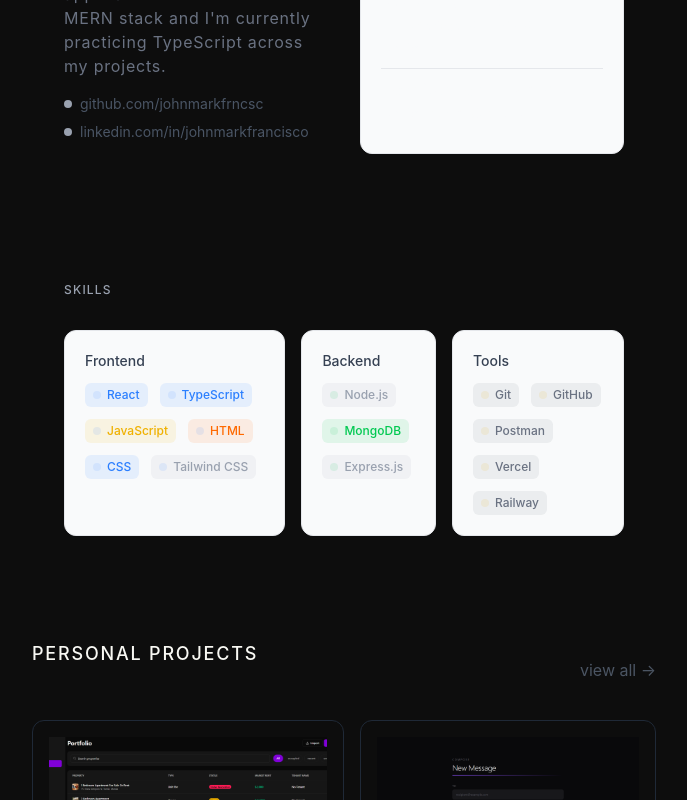
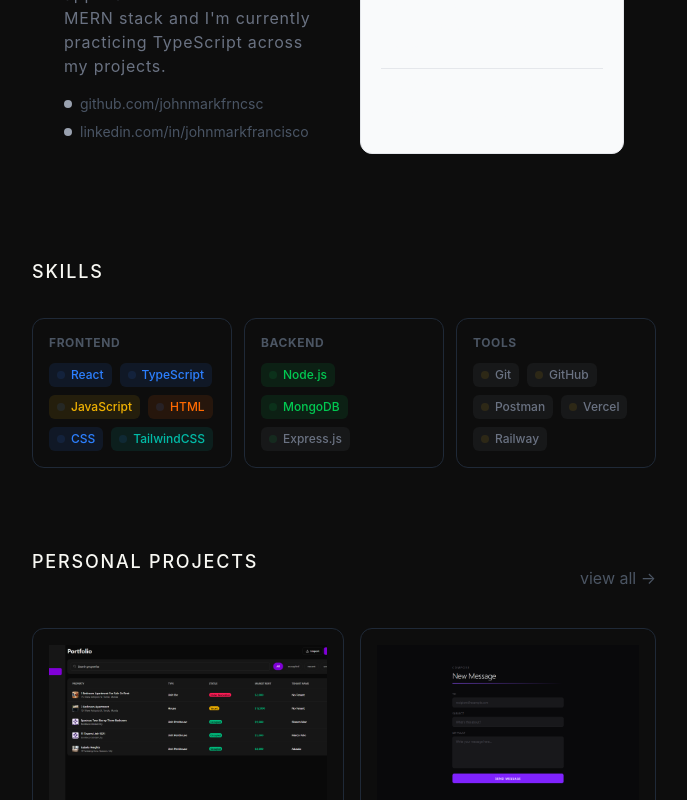
Before and after one commit to johnmarkfrncsc/frncsc-portfolio, a React (Vite) app: page / in a window 1280 px wide. Shown: the part 593-1393 px from the top of the page, without its empty margins (296-983 px from the left). Built offline with nearby package versions, Linux system fonts and the light colour scheme.

Commit message:
feat: update Skills section layout and improve SkillBadge component for consistency

```diff
--- a/src/components/sections/Skills.tsx
+++ b/src/components/sections/Skills.tsx
@@ -4,18 +4,19 @@ import SkillBadge from "../ui/SkillBadge";
 const Skills = () => {
   const frontendSkills = skills.filter((s) => s.category === "frontend");
   const backendSkills = skills.filter((s) => s.category === "backend");
-  const tools = skills.filter((s) => s.category === "tools");
+  const toolSkills = skills.filter((s) => s.category === "tools");
 
   return (
-    <section id="skills" className="px-8 py-16 flex">
-      <div className="flex-1">
-        <h3 className="text-xs font-medium uppercase tracking-widest text-gray-400 mb-8">
+    <section id="skills" className="py-10">
+      <h3 className="text-lg font-medium uppercase tracking-widest text-[#F8F8F3] mb-8">
         Skills
       </h3>
-        <div className="flex flex-col md:flex-row gap-4">
-          <div className="bg-gray-50 border border-gray-200 rounded-xl p-5">
-            <h3 className="text-sm font-medium text-gray-700 mb-3">Frontend</h3>
-            <span className="flex flex-wrap gap-3">
+      <div className="flex gap-3">
+        <div className="flex-1 bg-[#0d0d0d] border border-[#1F2937] rounded-xl p-4">
+          <p className="text-xs font-bold uppercase tracking-wider text-[#4b5563] mb-3">
+            Frontend
+          </p>
+          <div className="flex flex-wrap gap-2">
             {frontendSkills.map((skill) => (
               <SkillBadge
                 key={skill.name}
@@ -23,12 +24,13 @@ const Skills = () => {
                 category={skill.category}
               />
             ))}
-            </span>
           </div>
-
-          <div className="bg-gray-50 border border-gray-200 rounded-xl p-5">
-            <h3 className="text-sm font-medium text-gray-700 mb-3">Backend</h3>
-            <span className="flex flex-wrap gap-3">
+        </div>
+        <div className="flex-1 bg-[#0d0d0d] border border-[#1F2937] rounded-xl p-4">
+          <p className="text-xs font-bold uppercase tracking-wider text-[#4b5563] mb-3">
+            Backend
+          </p>
+          <div className="flex flex-wrap gap-2">
             {backendSkills.map((skill) => (
               <SkillBadge
                 key={skill.name}
@@ -36,20 +38,20 @@ const Skills = () => {
                 category={skill.category}
               />
             ))}
-            </span>
           </div>
-
-          <div className="bg-gray-50 border border-gray-200 rounded-xl p-5">
-            <h3 className="text-sm font-medium text-gray-700 mb-3">Tools</h3>
-            <span className="flex flex-wrap gap-3">
-              {tools.map((skill) => (
+        </div>
+        <div className="flex-1 bg-[#0d0d0d] border border-[#1F2937] rounded-xl p-4">
+          <p className="text-xs font-bold uppercase tracking-wider text-[#4b5563] mb-3">
+            Tools
+          </p>
+          <div className="flex flex-wrap gap-2">
+            {toolSkills.map((skill) => (
               <SkillBadge
                 key={skill.name}
                 name={skill.name}
                 category={skill.category}
               />
             ))}
-            </span>
           </div>
         </div>
       </div>
--- a/src/components/ui/SkillBadge.tsx
+++ b/src/components/ui/SkillBadge.tsx
@@ -16,9 +16,9 @@ const SkillBadge = ({ name, category }: SkillBadgeProps) => {
     HTML: "bg-orange-500/10 text-orange-500",
     CSS: "bg-blue-500/10 text-blue-500",
     TailwindCSS: "bg-teal-500/10 text-teal-500",
-    Nodejs: "bg-green-500/10 text-green-500",
+    "Node.js": "bg-green-500/10 text-green-500",
     MongoDB: "bg-green-500/10 text-green-500",
-    Expressjs: "bg-gray-500/10 text-gray-500",
+    "Express.js": "bg-gray-500/10 text-gray-500",
     Git: "bg-gray-500/10 text-gray-500",
     GitHub: "bg-gray-500/10 text-gray-500",
     Postman: "bg-gray-500/10 text-gray-500",
--- a/src/data/skills.ts
+++ b/src/data/skills.ts
@@ -6,7 +6,7 @@ const skills: Skill[] = [
   { name: 'JavaScript', category: 'frontend' },
   { name: 'HTML', category: 'frontend' },
   { name: 'CSS', category: 'frontend' },
-  { name: 'Tailwind CSS', category: 'frontend' },
+  { name: 'TailwindCSS', category: 'frontend' },
   { name: 'Node.js', category: 'backend' },
   { name: 'MongoDB', category: 'backend' },
   { name: 'Express.js', category: 'backend' },
```
Lines whose indentation alone changed are shown as unchanged.
